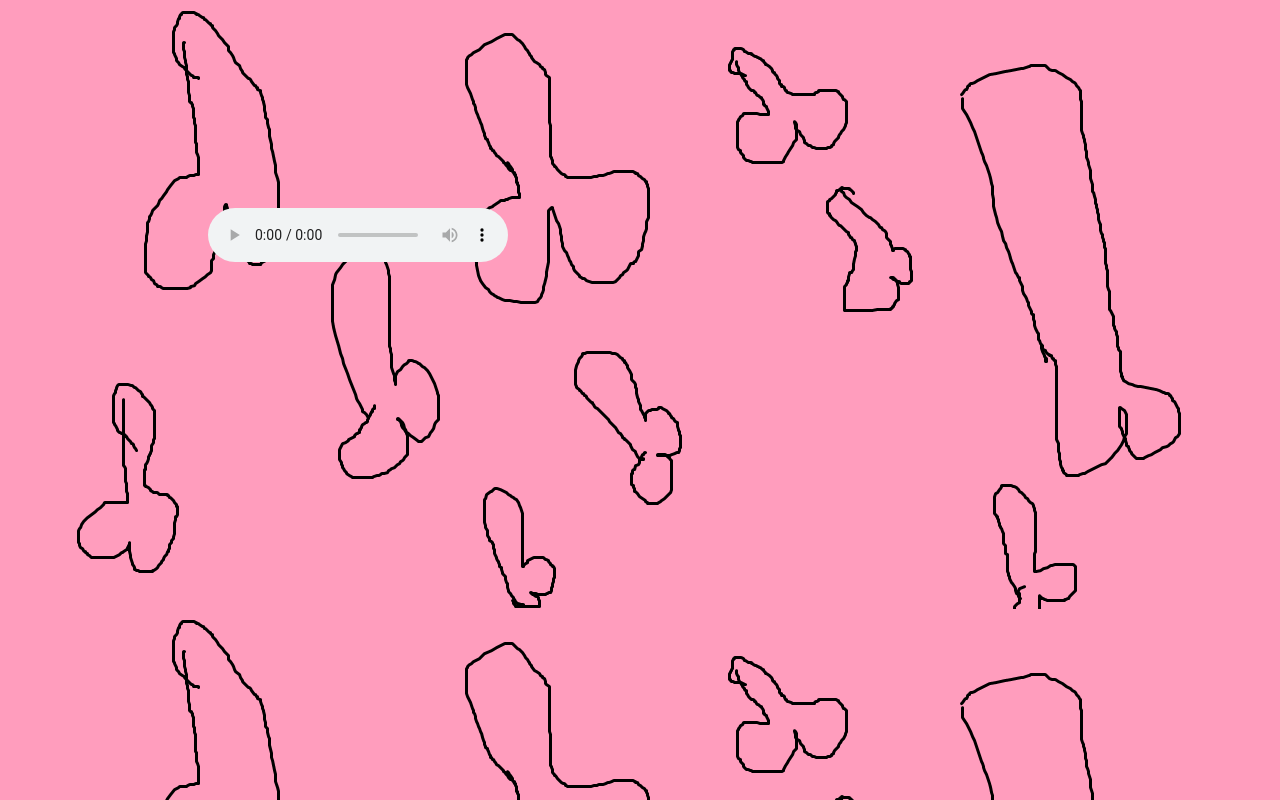
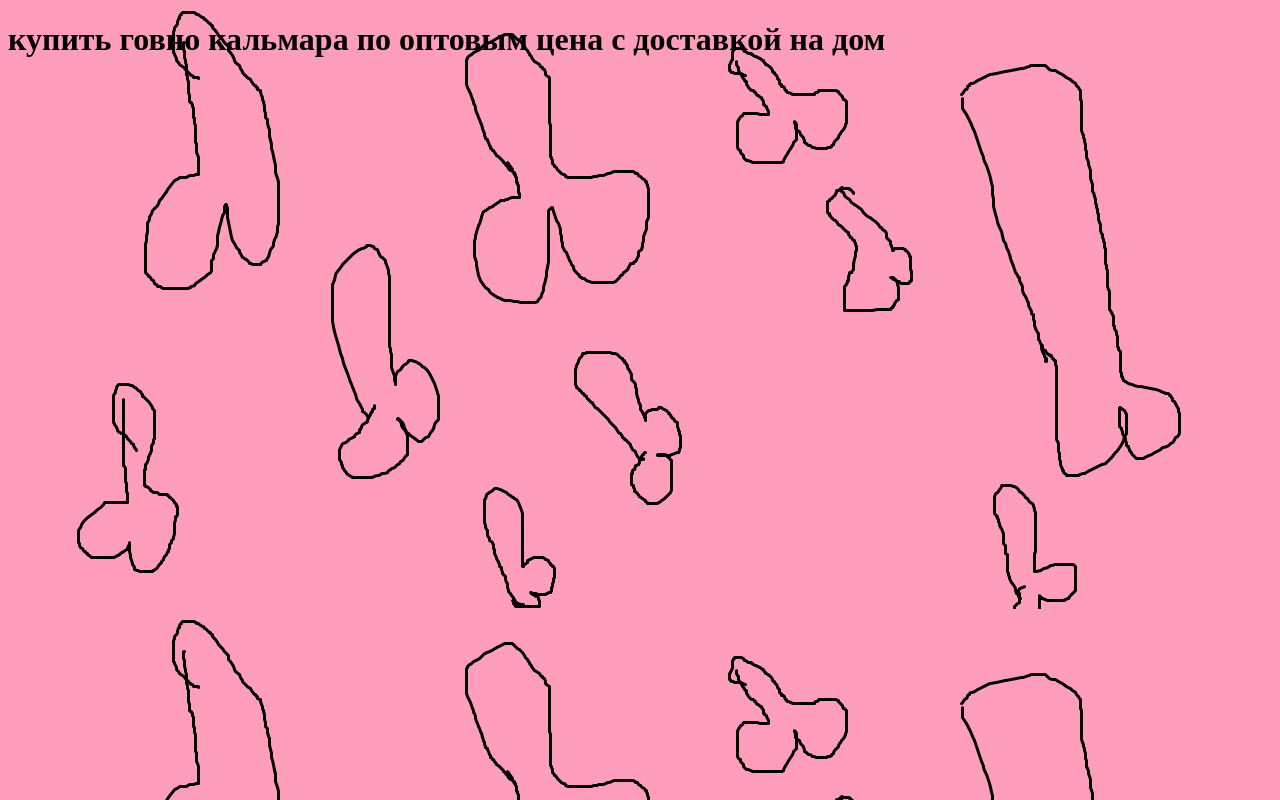
Before and after one commit to negrvitalya/dfg, a plain HTML site: page index.html in a window 1280 px wide. Drawn offline with Linux system fonts and the light colour scheme.

Commit message:
Update index.html

```diff
--- a/index.html
+++ b/index.html
@@ -16,6 +16,6 @@ transition:all 5s;
 </style>
 </head>
 <body>
-<audio src="2.mp3" controls loop autoplay></audio>
+<h1>купить говно кальмара по оптовым цена с доставкой на дом</h1>
 </body>
 </html>
```
